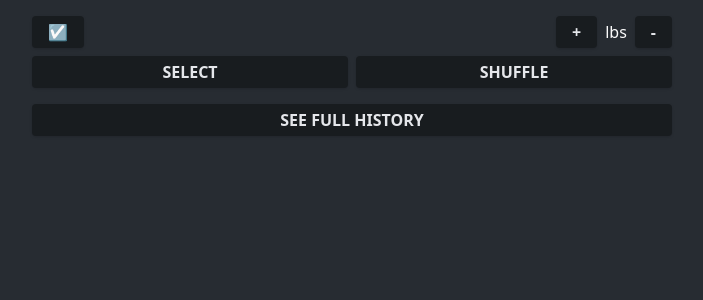
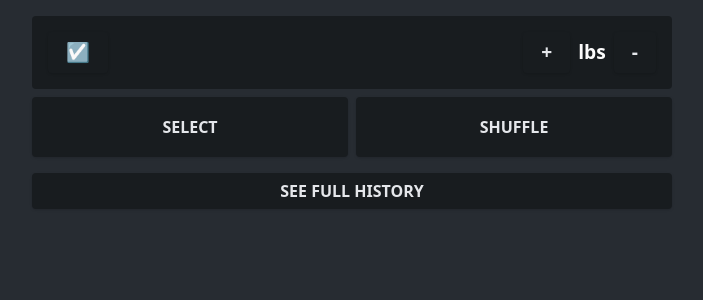
Before and after one commit to davidc4747/one-set, a React (Vite) app: page / in a window 1280 px wide. Shown: the top 300 px of the page, without its empty margins (288-991 px from the left). Built offline with nearby package versions, Linux system fonts and the light colour scheme.

Commit message:
Quick Styling pass

```diff
--- a/src/index.css
+++ b/src/index.css
@@ -51,13 +51,15 @@ button {
         shadow
         px-lg
         py-xs
-        rounded;
+        rounded
+        border-2
+        border-transparent;
     @apply transition
         ease-out
         duration-200;
 }
 .btn:hover {
-    @apply bg-primary-900 text-white;
+    @apply bg-primary-900 text-white border-white;
 }
 
 /* ======================== *\
--- a/src/pages/exercise/exercise.tsx
+++ b/src/pages/exercise/exercise.tsx
@@ -44,7 +44,7 @@ export default function Exercise(props: PropTypes): React.ReactElement {
     return (
         <>
             <header className="grid grid-cols-2 grid-row-2 gap-md">
-                <div className="col-span-2 flex gap-md items-center">
+                <div className=" bg-primary-500 p-lg text-xl font-bold rounded col-span-2 flex gap-md items-center">
                     <button
                         aria-label={`Complete ${
                             currExercise?.name ?? "Exercise"
@@ -77,10 +77,15 @@ export default function Exercise(props: PropTypes): React.ReactElement {
                     </button>
                 </div>
 
-                <Link aria-label="Select Exercise" to="/select" className="btn">
+                <Link
+                    aria-label="Select Exercise"
+                    to="/select"
+                    className="btn p-lg"
+                >
                     Select
                 </Link>
                 <button
+                    className="p-md"
                     aria-label="Select Random Exercise"
                     data-testid="shuffle"
                     onClick={shuffleExercise}
@@ -93,7 +98,7 @@ export default function Exercise(props: PropTypes): React.ReactElement {
                 {history.map((exercise, index) => (
                     <li
                         key={index}
-                        className="bg-primary-500 px-lg py-sm text-gray-400 cursor-default first:rounded-t-lg last:rounded-b-lg flex justify-between hover:bg-primary-900 hover:text-white"
+                        className="bg-primary-500 text-gray-400 p-lg text-lg cursor-default first:rounded-t-lg last:rounded-b-lg flex justify-between hover:bg-primary-900 hover:text-white"
                     >
                         <span>{exercise.name}</span>
                         <span>
--- a/src/pages/history/history.tsx
+++ b/src/pages/history/history.tsx
@@ -40,7 +40,7 @@ export default function History(): React.ReactElement {
 
     return (
         <main className="flex flex-col gap-lg">
-            <Link className="btn float-left" to="/">
+            <Link className="btn self-start" to="/">
                 Go Home
             </Link>
 
@@ -56,7 +56,7 @@ export default function History(): React.ReactElement {
             {/* Display hsitory items */}
             {history.map(([date, exerciseList]) => (
                 <div key={date}>
-                    <h1 className="mt-lg">
+                    <h1 className="mt-md mb-sm">
                         {moment(date).calendar(dateFormat)}
                     </h1>
                     <ul data-testid="history-group">
@@ -64,7 +64,7 @@ export default function History(): React.ReactElement {
                             <li
                                 key={index}
                                 data-testid="history-item"
-                                className="bg-primary-500 text-gray-400 px-lg py-sm  cursor-default first:rounded-t-lg last:rounded-b-lg flex justify-between hover:bg-primary-900 hover:text-white"
+                                className="bg-primary-500 text-gray-400 p-lg text-lg cursor-default first:rounded-t-lg last:rounded-b-lg flex justify-between hover:bg-primary-900 hover:text-white"
                             >
                                 {!moment(exercise.datetime).isSame(
                                     Date.now(),
--- a/src/pages/selectExercise/selectExercise.tsx
+++ b/src/pages/selectExercise/selectExercise.tsx
@@ -25,8 +25,10 @@ export default function SelectExercise({
 
     return (
         <main className="flex flex-col gap-lg text-center2">
-            <Link to="/">Cancel</Link>
-            <h1>Available Exercises</h1>
+            <Link className="btn self-start" to="/">
+                Cancel
+            </Link>
+            <h1 className="mt-md mb-sm">Available Exercises</h1>
 
             <div className="grid grid-cols-3 gap-lg">
                 {available.map((exercise) => (
@@ -34,7 +36,7 @@ export default function SelectExercise({
                         to="/"
                         key={exercise.name}
                         onClick={() => onSelect(exercise)}
-                        className="bg-primary-500 text-gray-200 text-center shadow p-lg rounded hover:bg-primary-900 hover:text-white hover:scale-105"
+                        className="bg-primary-500 text-gray-200 text-center shadow p-lg rounded border-2 border-transparent transition ease-out duration-200 hover:bg-primary-900 hover:text-white hover:scale-105 hover:border-white"
                     >
                         <h5 className="text-lg">{exercise.name}</h5>
                         <h5 className="text-md mt-lg">{exercise.weight}lbs</h5>
--- a/tailwind.config.js
+++ b/tailwind.config.js
@@ -17,6 +17,7 @@ module.exports = {
             white: "#fbfbfb",
             red: "red",
             gray: colors.gray,
+            transparent: colors.transparent,
 
             primary: {
                 100: "#404a52",
```
